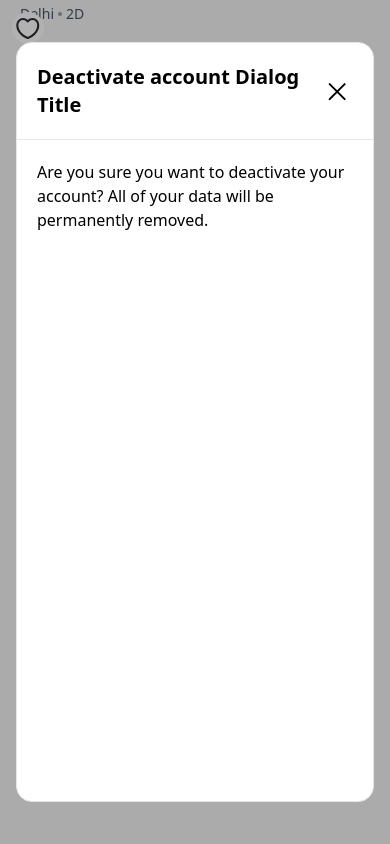
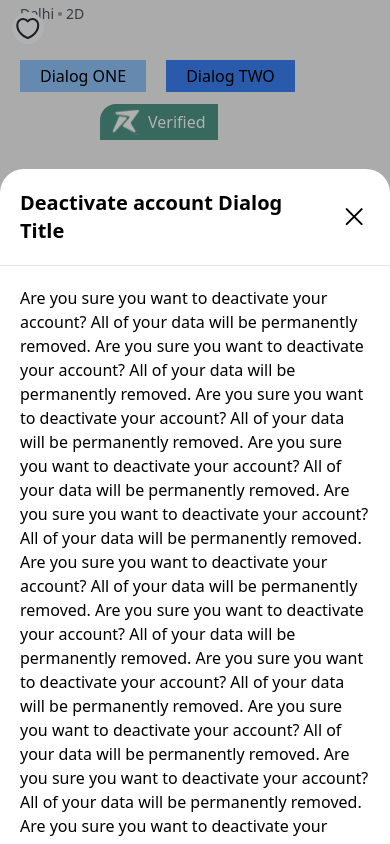
Before and after one commit to ankursrv/master-file, a Next.js app: page / in a window 390 px wide. Both pictures are taken after a click on the button "Dialog ONE". Built offline with nearby package versions, Linux system fonts and the light colour scheme.

Commit message:
fix: dialogBox smooth animation bottom to top opne on mobile screen

```diff
--- a/app/page.js
+++ b/app/page.js
@@ -33,7 +33,7 @@ const cardData = [
 export default function Home() {
   const [isOpen, setIsOpen] = useState(false)
   const [isOpenTwo, setIsOpenTwo] = useState(false)
-  const isMobile = useIsMobile ()
+  const isMobile = useIsMobile()
   return (
     <div className="container">
       <Wishlist position="top-left" />
@@ -73,8 +73,23 @@ export default function Home() {
         onClose={() => setIsOpen(false)}
         title="Deactivate account Dialog Title"
         closeIcon
+        slideFromBottom //true for slide from bottom and false for center
       >
         Are you sure you want to deactivate your account? All of your data will be permanently removed.
+        Are you sure you want to deactivate your account? All of your data will be permanently removed.
+        Are you sure you want to deactivate your account? All of your data will be permanently removed.
+        Are you sure you want to deactivate your account? All of your data will be permanently removed.
+        Are you sure you want to deactivate your account? All of your data will be permanently removed.
+        Are you sure you want to deactivate your account? All of your data will be permanently removed.
+        Are you sure you want to deactivate your account? All of your data will be permanently removed.
+        Are you sure you want to deactivate your account? All of your data will be permanently removed.
+        Are you sure you want to deactivate your account? All of your data will be permanently removed.
+        Are you sure you want to deactivate your account? All of your data will be permanently removed.
+        Are you sure you want to deactivate your account? All of your data will be permanently removed.
+        Are you sure you want to deactivate your account? All of your data will be permanently removed.
+        Are you sure you want to deactivate your account? All of your data will be permanently removed.Are you sure you want to deactivate your account? All of your data will be permanently removed.
+        Are you sure you want to deactivate your account? All of your data will be permanently removed.
+
       </DialogBox>
 
       {/* when close icon not available then dialogbox close click outer side  */}
--- a/components/organisms/dialogBox/index.jsx
+++ b/components/organisms/dialogBox/index.jsx
@@ -2,6 +2,7 @@
 import { Dialog, DialogPanel, DialogTitle, DialogBackdrop } from "@headlessui/react"
 import { cn } from "@/lib/utils"
 import Icons from "@/components/atoms/icons"
+import useIsMobile from "@/lib/useIsMobile"
 
 const DialogBox = ({
   isOpen,
@@ -9,17 +10,37 @@ const DialogBox = ({
   title,
   closeIcon,
   children,
+  slideFromBottom = false, //true for slide from bottom and false for center
 }) => {
+  const isMobile = useIsMobile()
+  const shouldSlideFromBottom = slideFromBottom && isMobile
+
   const handleClose = () => {
     if (!closeIcon) {
       onClose?.()
     }
   }
+
   return (
     <Dialog open={isOpen} onClose={handleClose} className="relative z-50">
-      <DialogBackdrop className="fixed inset-0 bg-black/30" />
-      <div className="fixed inset-0 flex items-center justify-center p-4">
-        <DialogPanel className={cn("w-full max-w-3xl h-[90vh] bg-white rounded-2xl border flex flex-col overflow-y-hidden")}>
+      <DialogBackdrop
+        className={cn(
+          "fixed inset-0 bg-black/30 transition-opacity duration-300",
+          isOpen ? "opacity-100" : "opacity-0"
+        )}
+      />
+
+      {shouldSlideFromBottom ? (
+        // Mobile Bottom Sheet Animation
+        <div className="fixed inset-0 flex items-end overflow-hidden">
+          <DialogPanel
+            transition
+            className={cn(
+              "w-full max-w-full bg-white rounded-t-3xl flex flex-col overflow-hidden",
+              "transition-all duration-500 ease-in-out transform max-h-[80vh] h-auto",
+              "data-[closed]:translate-y-full data-[closed]:opacity-0"
+            )}
+          >
             <DialogTitle
               className={cn(
                 "flex items-center gap-4 p-5 border-b",
@@ -33,12 +54,42 @@ const DialogBox = ({
                 </button>
               )}
             </DialogTitle>
-          {/* Scrollable Content */}
             <div className="flex-1 min-h-0 overflow-y-auto p-5 scrollbar-theme1">
               {children}
             </div>
           </DialogPanel>
         </div>
+      ) : (
+        // Desktop Center Animation
+        <div className="fixed inset-0 flex items-center justify-center p-4">
+          <DialogPanel
+            className={cn(
+              "w-full max-w-3xl bg-white rounded-2xl border flex flex-col overflow-y-hidden",
+              "transition-all duration-300 transform h-[90vh]",
+              isOpen
+                ? "opacity-100 scale-100"
+                : "opacity-0 scale-95 pointer-events-none"
+            )}
+          >
+            <DialogTitle
+              className={cn(
+                "flex items-center gap-4 p-5 border-b",
+                title ? "justify-between" : "justify-end"
+              )}
+            >
+              {title && <p className="text-xl font-semibold">{title}</p>}
+              {closeIcon && (
+                <button onClick={onClose}>
+                  <Icons.close />
+                </button>
+              )}
+            </DialogTitle>
+            <div className="flex-1 min-h-0 overflow-y-auto p-5 scrollbar-theme1">
+              {children}
+            </div>
+          </DialogPanel>
+        </div>
+      )}
     </Dialog>
   )
 }
```
Lines whose indentation alone changed are shown as unchanged.
